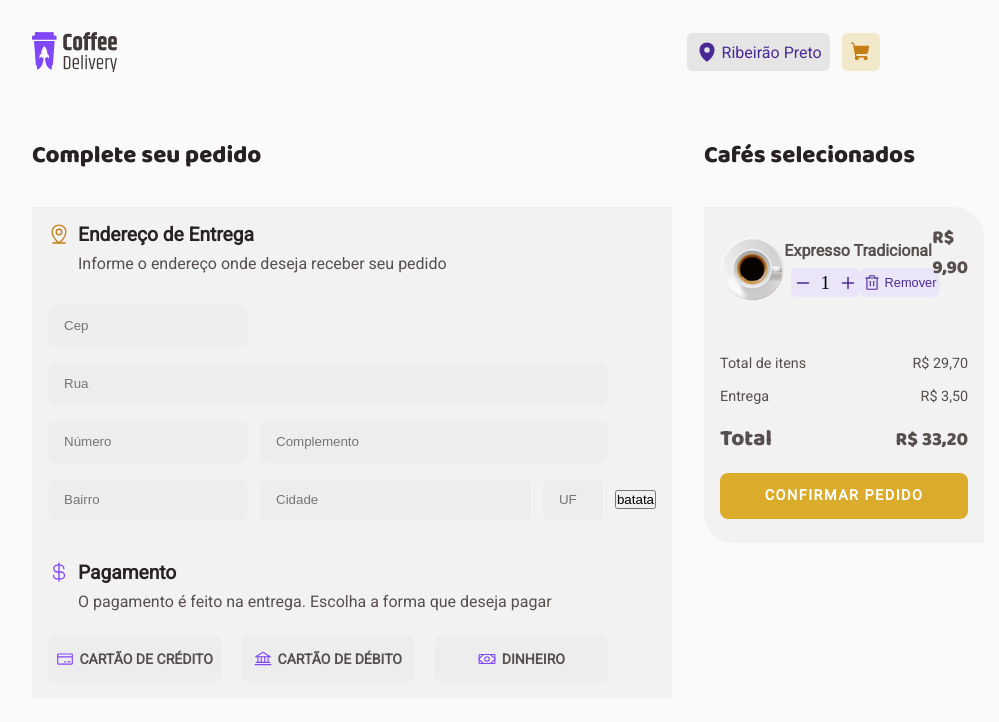
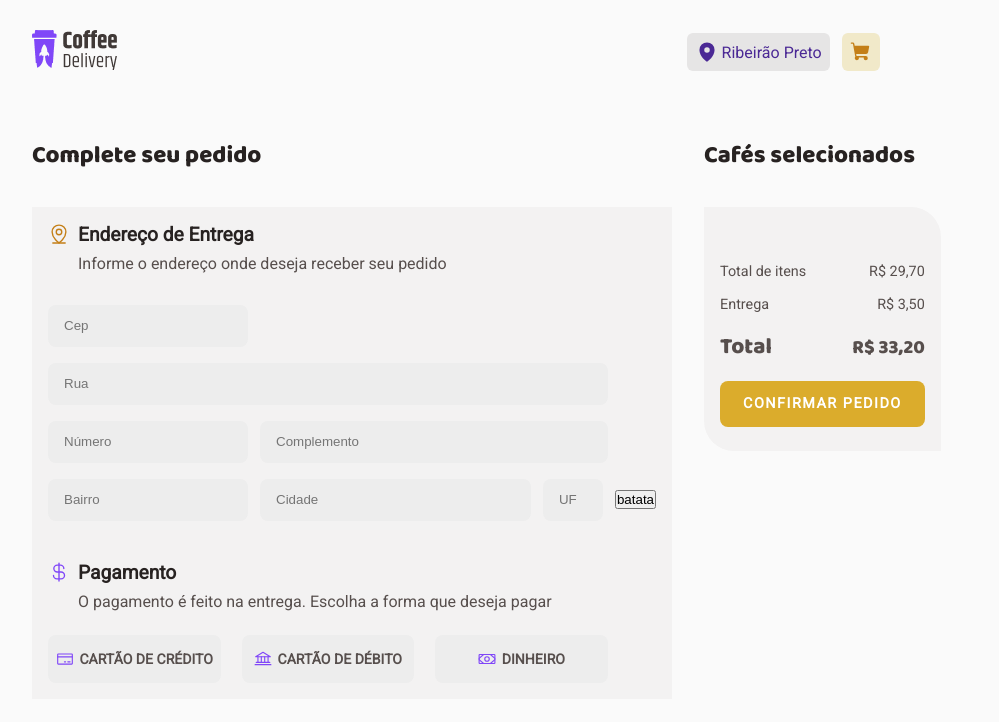
Before and after one commit to MatthewsBritto/CoffeDelivery, a React (Vite) app: page /pay in a window 1280 px wide. Shown: the top 722 px of the page, without its empty margins (128-1127 px from the left). Built offline with nearby package versions, Linux system fonts and the light colour scheme.

Commit message:
context config

```diff
--- a/src/App.tsx
+++ b/src/App.tsx
@@ -1,19 +1,148 @@
 import {ThemeProvider} from 'styled-components'
-import { useState } from 'react'
+import { useEffect, useState } from 'react'
 import {BrowserRouter} from 'react-router-dom'
-
+import ListCoffe from './json/coffesTypes.json'
 import { defaultTheme } from './syles/themes/default'
 import { GlobalStyle } from './syles/global'
 import { Router } from './Router'
+import { useContext,createContext} from 'react'
+
+
+export interface Order {
+  id:number;
+  type:string;
+  qtd:number;
+  price:number;
+  Photo:string;
+}
+
+export interface ListCoffeProps {
+  id:number;
+  type: string;
+  price: string;
+  Photo:string;
+  sub:string[];
+  description:string;
+  qtd:number;
+
+}
+
+export type OrderContextType = {
+  orders: Order[],
+  listCoffe: ListCoffeProps[],
+  addqtd: (id:number) =>void,
+  removeqtd: (id:number) =>void,
+  removeItn: (id:number) =>void,
+  handleNewOrder:(data:ListCoffeProps) => void,
+  removeqtdItn: (id:number) => void,
+  addqtdItn: (id:number) => void
+}
+export const OrderContext = createContext<OrderContextType>({} as OrderContextType)
+
 
 export function App() {
+  const [orders, setOrders] =  useState<Order[]>([])
+
+  const [listCoffe, setListCoffe] = useState<ListCoffeProps[]>(()=> {
+    return [...ListCoffe.types]
+ });
+
+  useEffect(() => {
+
+    localStorage.setItem('order', JSON.stringify(orders))
+
+  },[orders])
+
+
+  function addqtd(id:number){
+    let item = listCoffe[id]
+
+    if(item && item.qtd >= 0) {
+       item.qtd = item.qtd + 1
+       let newlist = listCoffe
+       newlist[id] = item
+       setListCoffe([...newlist])
+    }
+
+
+ }
+ function addqtdItn(id:number){
+
+  let indice = orders.findIndex( i => i.id === id)
+  let updateitn = orders[indice]
+
+  if(updateitn && updateitn.qtd >= 0){
+
+    updateitn.qtd += 1;
+
+    let newOrder = orders
+    newOrder[indice] = updateitn
+    setOrders([...newOrder])
+  }
+ }
+
+ function removeqtd(id:number){
+    let item = listCoffe[id]
+
+    if(item && item.qtd > 0 ) {
+
+      item.qtd = item.qtd - 1;
+
+      let newlist = listCoffe
+      newlist[id] = item
+      setListCoffe([...newlist])
+    }
+
+ }
+
+ function removeqtdItn(id:number){
+
+  let indice = orders.findIndex( i => i.id === id)
+  let updateitn = orders[indice]
+
+  if(updateitn && updateitn.qtd > 0){
+
+    updateitn.qtd -= 1 ;
+
+    let newOrder = orders
+    newOrder[indice] = updateitn
+    setOrders([...newOrder])
+  }
+ }
+
+ function removeItn(id:number) {
+   let item = orders.filter(item => item.id !== id)
+
+   setOrders([...item])
+ }
+
+ function handleNewOrder(data:ListCoffeProps){
+  const newOrder: Order = {
+     id:data.id,
+     type:data.type,
+     qtd: data.qtd,
+     price:parseFloat(data.price.replace(',', '.')),
+     Photo:data.Photo
+  }
+
+  setOrders((state) => [...state,newOrder])
+
+
+
+}
+
 
   return (
+    <OrderContext.Provider
+      value={{orders,addqtd,removeqtd,removeItn,
+      listCoffe,handleNewOrder,addqtdItn,removeqtdItn
+      }}>
       <ThemeProvider theme={defaultTheme}>
         <BrowserRouter>
           <GlobalStyle/>
           <Router/>
         </BrowserRouter>
       </ThemeProvider>
+    </OrderContext.Provider>
   )
 }
--- a/src/Router.tsx
+++ b/src/Router.tsx
@@ -9,7 +9,7 @@ export function Router(){
       <Routes>
          <Route path="/" element={<DefaultLayout/>} >
             <Route path="/" element={<Home />}/>
-            <Route path="/pay" element ={<Pay/>} />
+            <Route path="pay" element ={<Pay/>} />
             <Route path="/aproved" element={<PayAProved/>}/>
          </Route>
       </Routes>
--- a/src/components/Header/header.tsx
+++ b/src/components/Header/header.tsx
@@ -2,20 +2,31 @@
 import { HeaderContainer,Actions } from "./syles"
 import Logo from '../../assets/Logo.png'
 import {MapPin,ShoppingCart} from 'phosphor-react'
+import { useContext } from "react"
+import { NavLink } from "react-router-dom"
+
 
 
 export function Header(){
+
+      // const {setLoggedIn,loggedIn} = useContext(LoginContext)
+
+
+
    return (
    <HeaderContainer>
-      <img src={Logo}/>
+      <NavLink to='/'>
+         <img src={Logo} />
+      </NavLink>
 
       <Actions>
          <div>
              <MapPin size={22} weight="fill"/>Ribeirão Preto
          </div>
-         <button>
+         <NavLink to='pay'>
             <ShoppingCart size={22} weight="fill"/>
-         </button>
+         </NavLink>
+
       </Actions>
    </HeaderContainer>
    )
--- a/src/components/Header/syles.ts
+++ b/src/components/Header/syles.ts
@@ -17,7 +17,7 @@ background: #FAFAFA;
 
 `
 
-export const Actions = styled.div`
+export const Actions = styled.nav`
    display: flex;
    flex-direction: row;
    justify-content: flex-end;
@@ -58,7 +58,7 @@ export const Actions = styled.div`
       order: 0;
       flex-grow: 0;
    }
-   button{
+   a{
       display: flex;
       flex-direction: row;
       justify-content: center;
--- a/src/components/Home/List/index.tsx
+++ b/src/components/Home/List/index.tsx
@@ -1,72 +1,24 @@
-import React, { useState } from 'react';
-import ListCoffe from '../../../json/coffesTypes.json'
+import React, { useContext, useEffect, useState } from 'react';
 import { Plus, Minus, ShoppingCart, } from 'phosphor-react';
-
+import { Order } from '../../../App'
 import { Container,TextContainer,ImgContainer
    ,PriceContainer,CoffeCard,Counter,BuyBtn,
    LabelContainer, InputContainer } from './styles';
 
+import {OrderContext} from '../../../App'
 
-interface ListCoffeProps {
-   id:number;
-   type: string;
-   price: string;
-   Photo:string;
-   sub:string[];
-   description:string;
-   qtd:number;
 
-}
-
-interface Order {
-
-   id:number;
-   description:string;
-   quantidade:number;
-   price:number;
-
-}
 
 
 export function List(){
 
-   const [orders,SetOrders] = useState<Order[]>([])
+   const {addqtd,removeqtd,listCoffe,handleNewOrder,orders} = useContext(OrderContext)
 
-   const [listCoffe, setListCoffe] = useState<ListCoffeProps[]>(()=> {
-      return [...ListCoffe.types]
-   });
+   useEffect(() =>{
+      console.log(orders)
+   },[orders])
 
-   // function handleNewOrder(data:Order){
-   //    const newOrder: Order = {
-   //       id:data.id,
-   //       description:data.description,
-   //       quantidade: data.quantidade,
-   //       price:data.price
-   //    }
 
-   //    SetOrders((state) => [...state,newOrder])
-
-   // }
-   function addCoffe(id:number){
-      let item = listCoffe[id]
-
-      if(item) {
-         item.qtd = item.qtd + 1
-      }
-      let newlist = listCoffe
-      newlist[id] = item
-      setListCoffe([...newlist])
-   }
-   function removeCoffe(id:number){
-      let item = listCoffe[id]
-
-      if(item.qtd > 0 ) {
-         item.qtd = item.qtd - 1
-      }
-      let newlist = listCoffe
-      newlist[id] = item
-      setListCoffe([...newlist])
-   }
 
 
   return (
@@ -102,11 +54,11 @@ export function List(){
                <PriceContainer>
                   <h3>R$<span>{item.price}</span></h3>
                   <Counter>
-                     <button onClick={ () => removeCoffe(item.id)}><Minus weight='bold'/></button>
+                     <button onClick={ () => removeqtd(item.id)}><Minus weight='bold'/></button>
                         <p>{item.qtd}</p>
-                     <button onClick={ () => addCoffe(item.id)}><Plus weight='bold'/></button>
+                     <button onClick={ () => addqtd(item.id)}><Plus weight='bold'/></button>
 
-                     <BuyBtn>
+                     <BuyBtn onClick={()=> {handleNewOrder(item)}}>
                         <ShoppingCart weight='fill'/>
                      </BuyBtn>
                   </Counter>
--- a/src/components/Pay/ShoppingCar/index.tsx
+++ b/src/components/Pay/ShoppingCar/index.tsx
@@ -1,36 +1,42 @@
-import React from 'react';
+import React, { useContext, useEffect, useState } from 'react';
 import Img from '../../../assets/Type=Expresso.png'
 import { ShoppingCart,Minus,Plus,Trash } from 'phosphor-react';
 import { Total } from '../Total';
 
-
+import { ListCoffeProps, OrderContext } from '../../../App';
 import { CarContainer,Counter,BuyBtn
   ,CarItemsContainer,Item,TextContainer,ItemTotal,
   RemoveBtn, BtnContainer } from './styles';
 
 export function ShoppingCar(){
+
+  const {addqtdItn,removeqtdItn,removeItn,orders} = useContext(OrderContext)
+
+
+
   return (
    <CarContainer>
       <h2>Cafés selecionados</h2>
 
       <CarItemsContainer>
-        <Item>
-            <img src={Img}  />
+
+          {orders && orders.map((item) => {
+            return (
+              <Item key={item.id}>
+                <img src={item.Photo} />
 
                 <TextContainer>
 
-                <h3>Expresso Tradicional</h3>
-
-
+                  <h3>{item.type}</h3>
 
                   <BtnContainer>
                     <Counter>
-                      <button><Minus weight='bold'/></button>
-                          <p>{1}</p>
-                      <button><Plus weight='bold'/></button>
+                        <button onClick={ () => removeqtdItn(item.id) }><Minus weight='bold'/></button>
+                            <p>{item.qtd}</p>
+                        <button onClick={ () => addqtdItn(item.id) }><Plus weight='bold'/></button>
                     </Counter>
 
-                      <RemoveBtn>
+                        <RemoveBtn onClick={ () => {removeItn(item.id)}}>
                             <Trash size={18} weight='regular'/>
                             <p>Remover</p>
                         </RemoveBtn>
@@ -39,6 +45,10 @@ export function ShoppingCar(){
 
                 <ItemTotal>R$ 9,90</ItemTotal>
               </Item>
+            )
+          })}
+
+
 
         <Total/>
 
--- a/src/components/Pay/ShoppingCar/styles.ts
+++ b/src/components/Pay/ShoppingCar/styles.ts
@@ -72,6 +72,7 @@ export const Item = styled.div`
    display: flex;
    justify-content:space-between;
    align-items:center;
+   margin:1.5rem 0;
 
    img{
       width:4rem;
--- a/src/components/Pay/Total/styles.ts
+++ b/src/components/Pay/Total/styles.ts
@@ -45,4 +45,5 @@ export const FinishedBtn = styled.button`
    font-family: 'Roboto';
    font-weight:bold;
    letter-spacing: 1.5px;
+   cursor: pointer;
 `
--- a/src/json/coffesTypes.json
+++ b/src/json/coffesTypes.json
@@ -5,7 +5,7 @@
             {
                "id":0,
                "type":"Expresso Americano",
-               "price": "9,90",
+               "price": "9,95",
                "Photo":"../../../../src/assets/Type=Americano.png",
                "sub":["Tradicional"],
                "description":"Expresso diluído, menos intenso que o tradicional",
```
Lines whose indentation alone changed are shown as unchanged.
